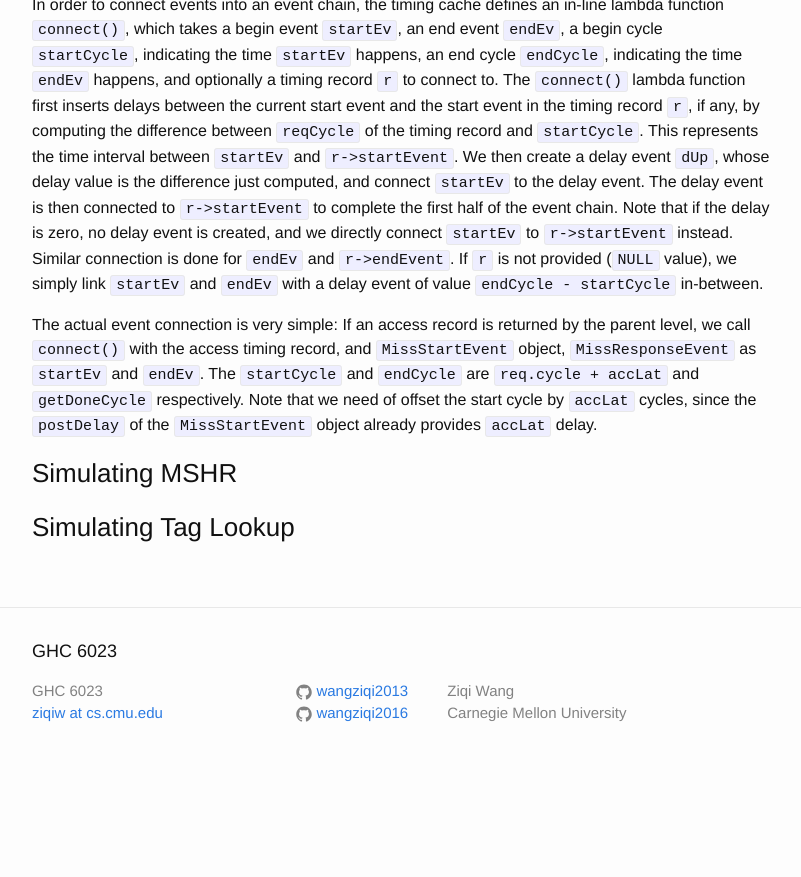
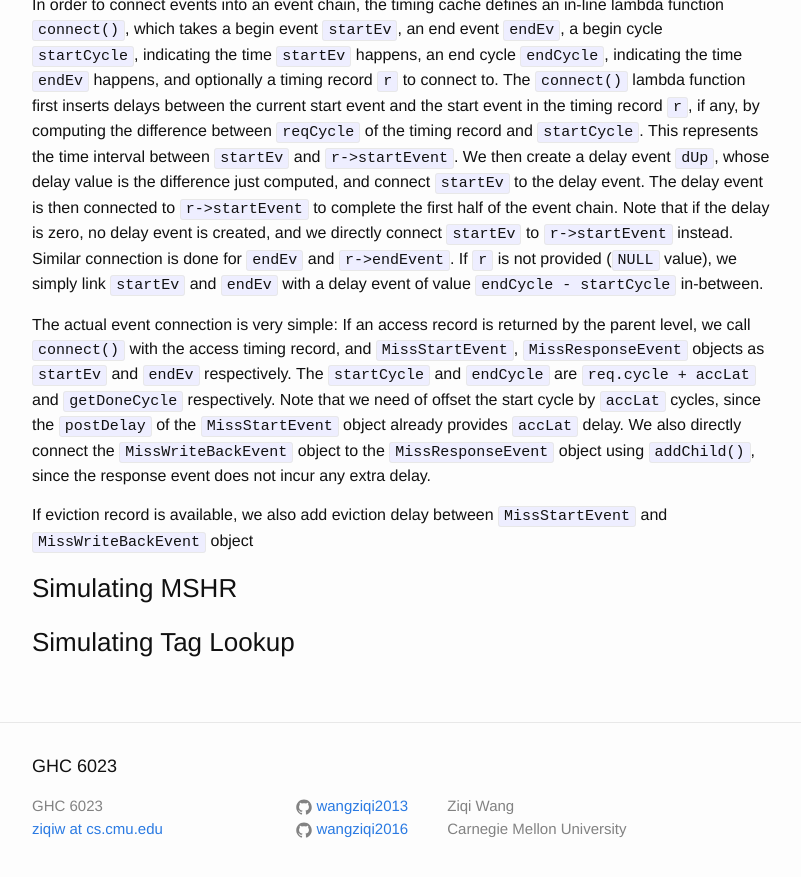
Before and after one commit to wangziqi2013/wangziqi2013.github.io, a Jekyll site: the page built from _posts/2019-01-22-understand-zsim-contention-sim.markdown, in a window 1280 px wide and 900 px high, scrolled down 11697 px. Shown: the top 877 px of the window, without its empty margins (238-1039 px from the left). Built offline with Jekyll 4.4.1, drawn with Linux system fonts in a browser that asks for light colours; before the commit the page ends 12482 px from its top, so only the background shows below that.

Commit message:
Adding connection

```diff
--- a/_posts/2019-01-22-understand-zsim-contention-sim.markdown
+++ b/_posts/2019-01-22-understand-zsim-contention-sim.markdown
@@ -432,9 +432,13 @@ the first half of the event chain. Note that if the delay is zero, no delay even
 (`NULL` value), we simply link `startEv` and `endEv` with a delay event of value `endCycle - startCycle` in-between.
 
 The actual event connection is very simple: If an access record is returned by the parent level, we call `connect()`
-with the access timing record, and `MissStartEvent` object, `MissResponseEvent` as `startEv` and `endEv`. The `startCycle`
-and `endCycle` are `req.cycle + accLat` and `getDoneCycle` respectively. Note that we need of offset the start cycle
-by `accLat` cycles, since the `postDelay` of the `MissStartEvent` object already provides `accLat` delay.
+with the access timing record, and `MissStartEvent`, `MissResponseEvent` objects as `startEv` and `endEv` respectively.
+The `startCycle` and `endCycle` are `req.cycle + accLat` and `getDoneCycle` respectively. Note that we need of offset
+the start cycle by `accLat` cycles, since the `postDelay` of the `MissStartEvent` object already provides `accLat` delay.
+We also directly connect the `MissWriteBackEvent` object to the `MissResponseEvent` object using `addChild()`, since the
+response event does not incur any extra delay.
+
+If eviction record is available, we also add eviction delay between `MissStartEvent` and `MissWriteBackEvent` object
 
 ### Simulating MSHR
 
```
